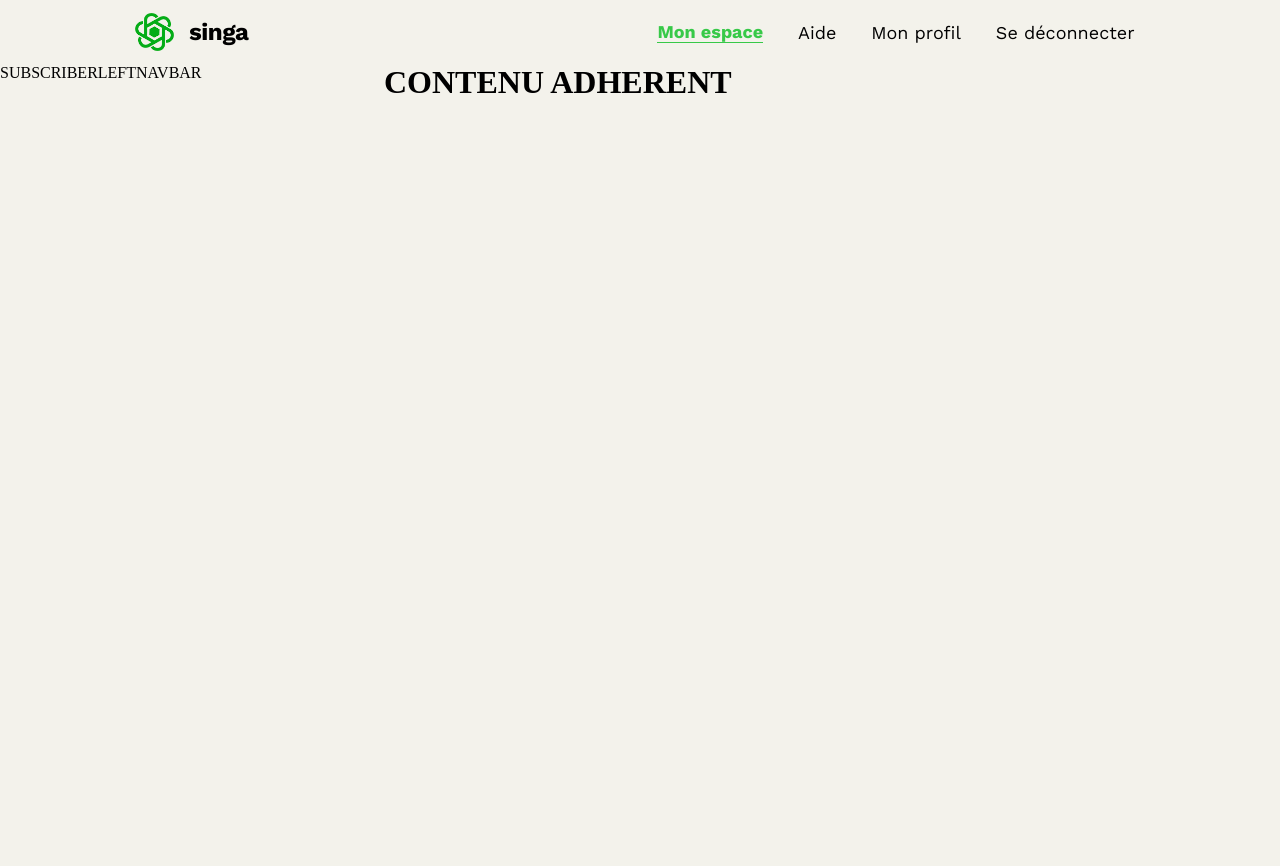
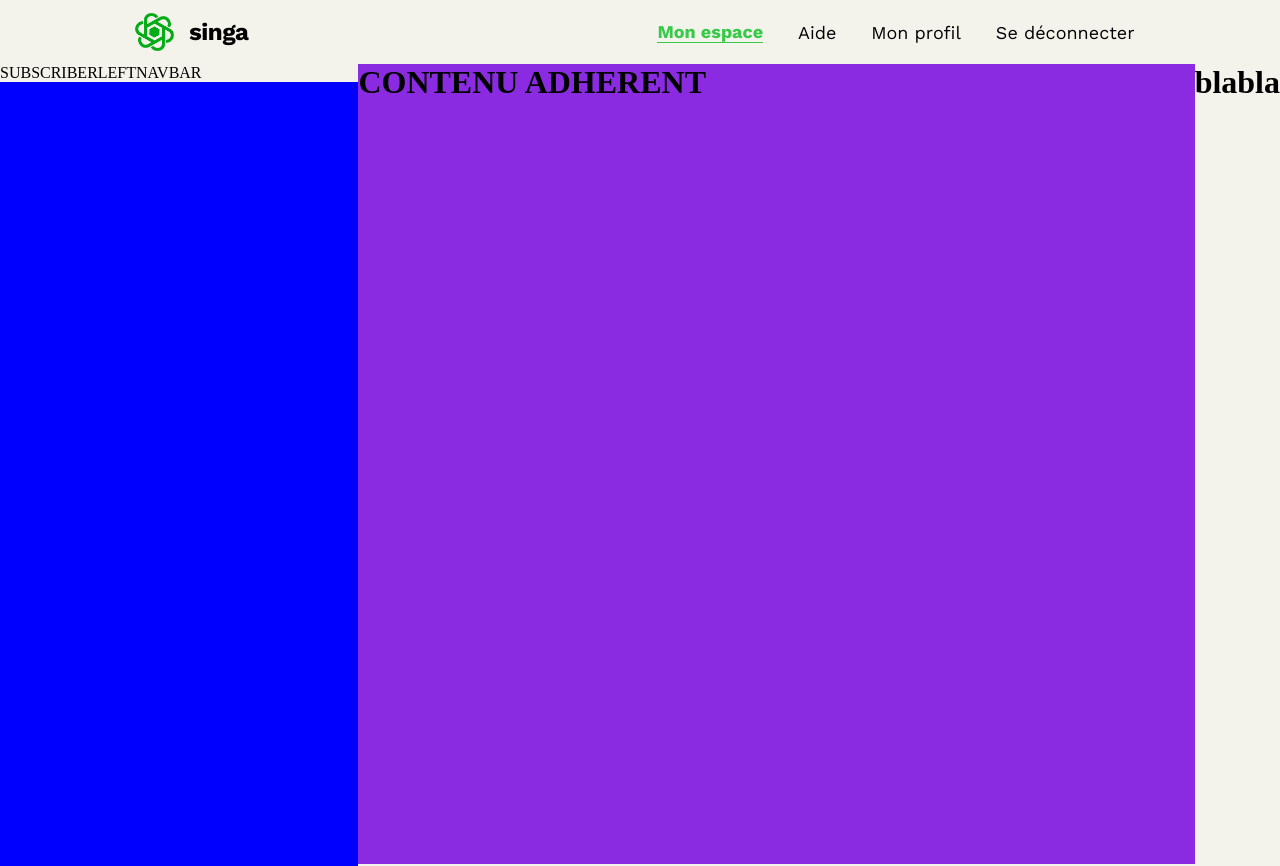
Before and after one commit to WildCodeSchool/paris-0921-project3-my-singa-assurance, a React (Vite) app: page /subscribers in a window 1280 px wide. Shown: the top 866 px of the page. Built offline with nearby package versions, Linux system fonts and the light colour scheme.

Commit message:
added subscriberhasrecipients branch and frame

```diff
--- a/src/components/SubscriberContainer.jsx
+++ b/src/components/SubscriberContainer.jsx
@@ -2,6 +2,7 @@ import React from 'react';
 
 import SubscriberLeftNavBar from './SubscriberLeftNavBar';
 import SubscriberWelcomePage from './SubscriberWelcomePage';
+import SubscriberHasRecipients from './SubscriberHasRecipients';
 
 import style from './style/SubscriberContainer.module.scss';
 
@@ -10,6 +11,7 @@ function SubscriberContainer() {
     <div className={style.subscriberDownContainer}>
       <SubscriberLeftNavBar />
       <SubscriberWelcomePage />
+      <SubscriberHasRecipients />
     </div>
   );
 }
--- /dev/null
+++ b/src/components/SubscriberHasRecipients.jsx
@@ -0,0 +1,11 @@
+import React from 'react';
+import style from './style/SubscriberHasRecipients.module.scss';
+
+function SubscriberHasRecipients() {
+  return (
+    <div className={style.recipientsMainContainer}>
+      <h1>blabla</h1>
+    </div>
+  );
+}
+export default SubscriberHasRecipients;
--- a/src/components/SubscriberWelcomePage.jsx
+++ b/src/components/SubscriberWelcomePage.jsx
@@ -1,8 +1,9 @@
 import React from 'react';
+import style from './style/SubscriberWelcomePage.module.scss';
 
 function SubscriberWelcomePage() {
   return (
-    <div>
+    <div className={style.recipientContent}>
       <h1>CONTENU ADHERENT</h1>
     </div>
   );
--- /dev/null
+++ b/src/components/style/SubscriberHasRecipients.module.scss
@@ -0,0 +1,3 @@
+.recipientsMainContainer {
+  display: flex;
+}
--- a/src/components/style/SubscriberLeftNavBar.module.scss
+++ b/src/components/style/SubscriberLeftNavBar.module.scss
@@ -1,4 +1,5 @@
 .subscriberTitleContainer {
   width: 30%;
   height: 300vh;
+  background-color: blue;
 }
--- a/src/components/style/SubscriberWelcomePage.module.scss
+++ b/src/components/style/SubscriberWelcomePage.module.scss
@@ -0,0 +1,5 @@
+.recipientContent {
+  width: 70%;
+  height: 100vh;
+  background-color: blueviolet;
+}
```
